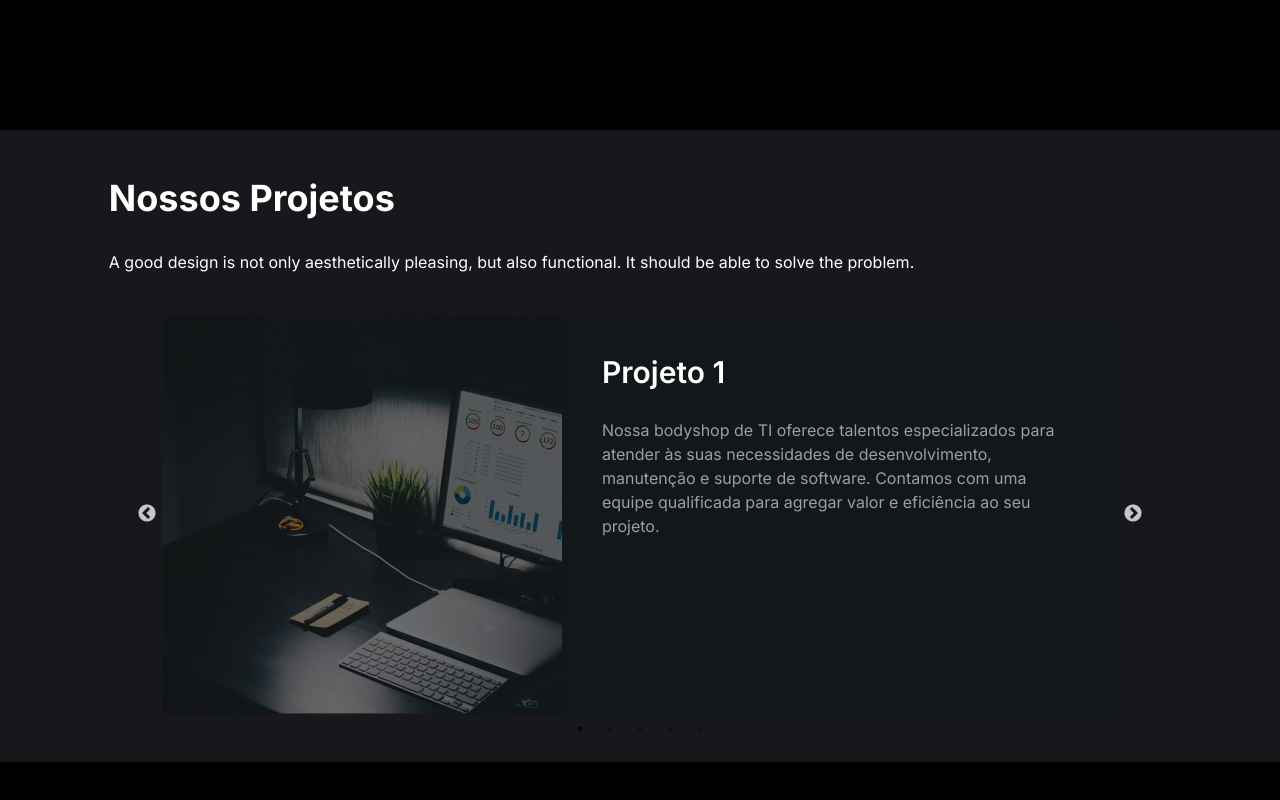
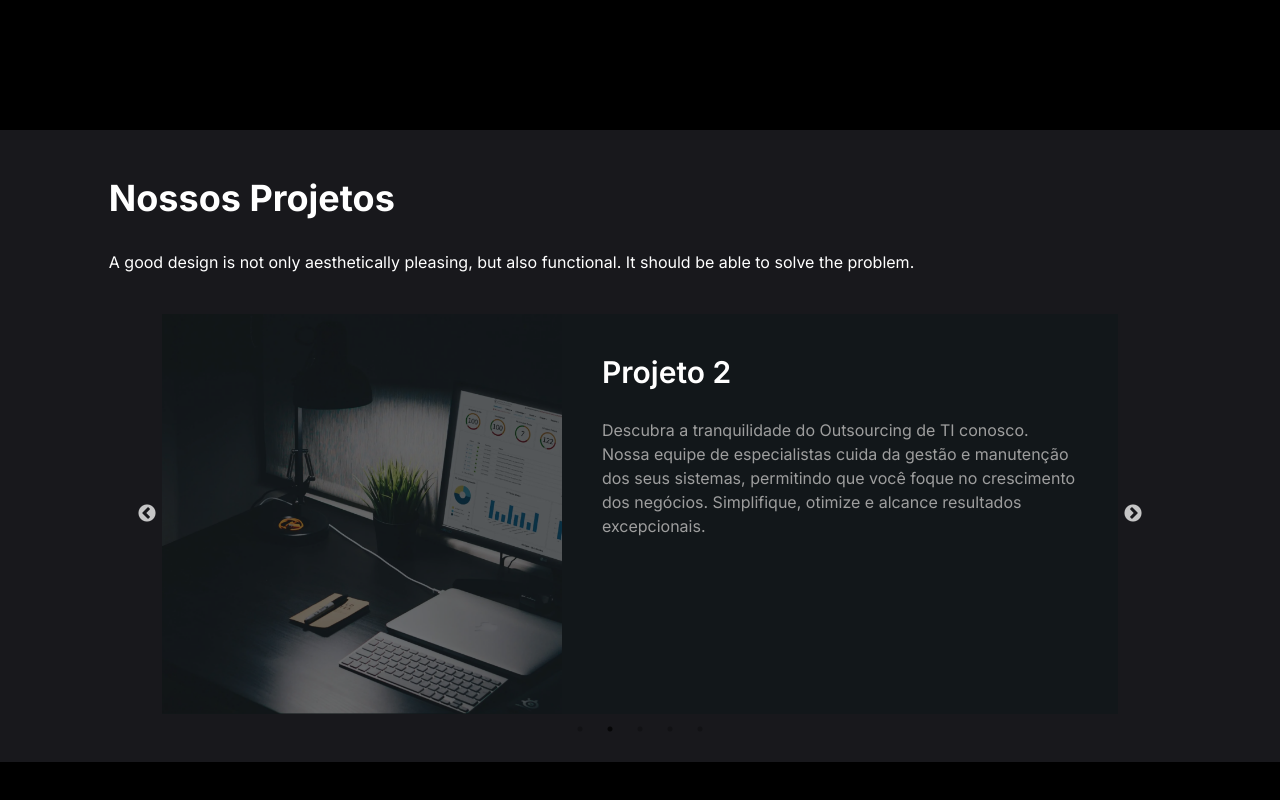
Before and after one commit to RodrigoNeoEx/prorise, a Next.js app: page / in a window 1280 px wide. Shown: the part 2910-3710 px from the top of the page. Built offline with nearby package versions, Linux system fonts and the light colour scheme.

Commit message:
feat: add autoplay on slide

```diff
--- a/src/components/ProjectsSection.tsx
+++ b/src/components/ProjectsSection.tsx
@@ -67,7 +67,7 @@
 
 	return (
 		<section className="my-16 bg-dark-700 py-12">
-			<ContentContainer className="">
+			<ContentContainer>
 				<SectionHeader
 					title="Nossos Projetos"
 					description="A good design is not only aesthetically pleasing, but also functional. It should be able to solve the problem."
@@ -75,7 +75,7 @@
 
 				<div className="mt-10 flex justify-center">
 					<div className="w-[1000px] max-w-[90%]">
-						<Slider dots infinite slidesToShow={1}>
+						<Slider dots infinite slidesToShow={1} autoplay autoplaySpeed={5000}>
 							{projects.map(project => (
 								<Card key={project.title} {...project} />
 							))}
```
